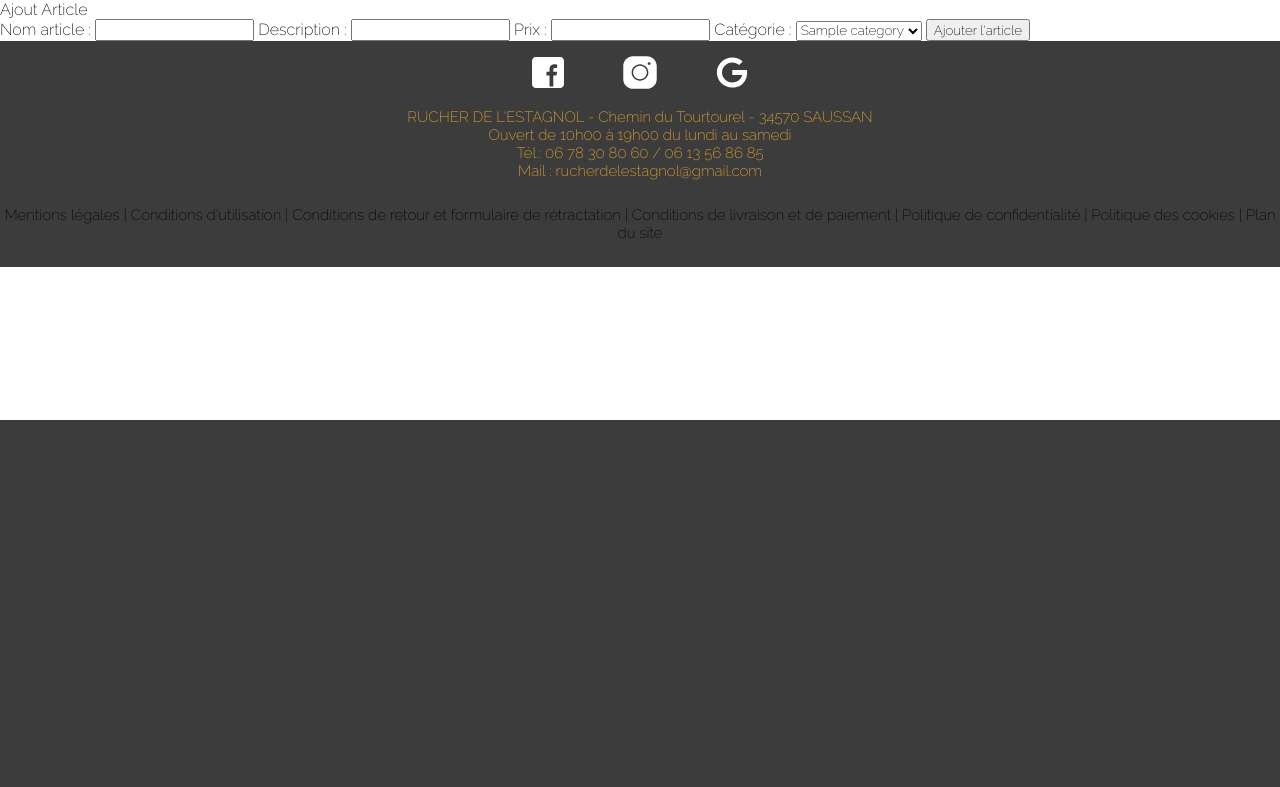
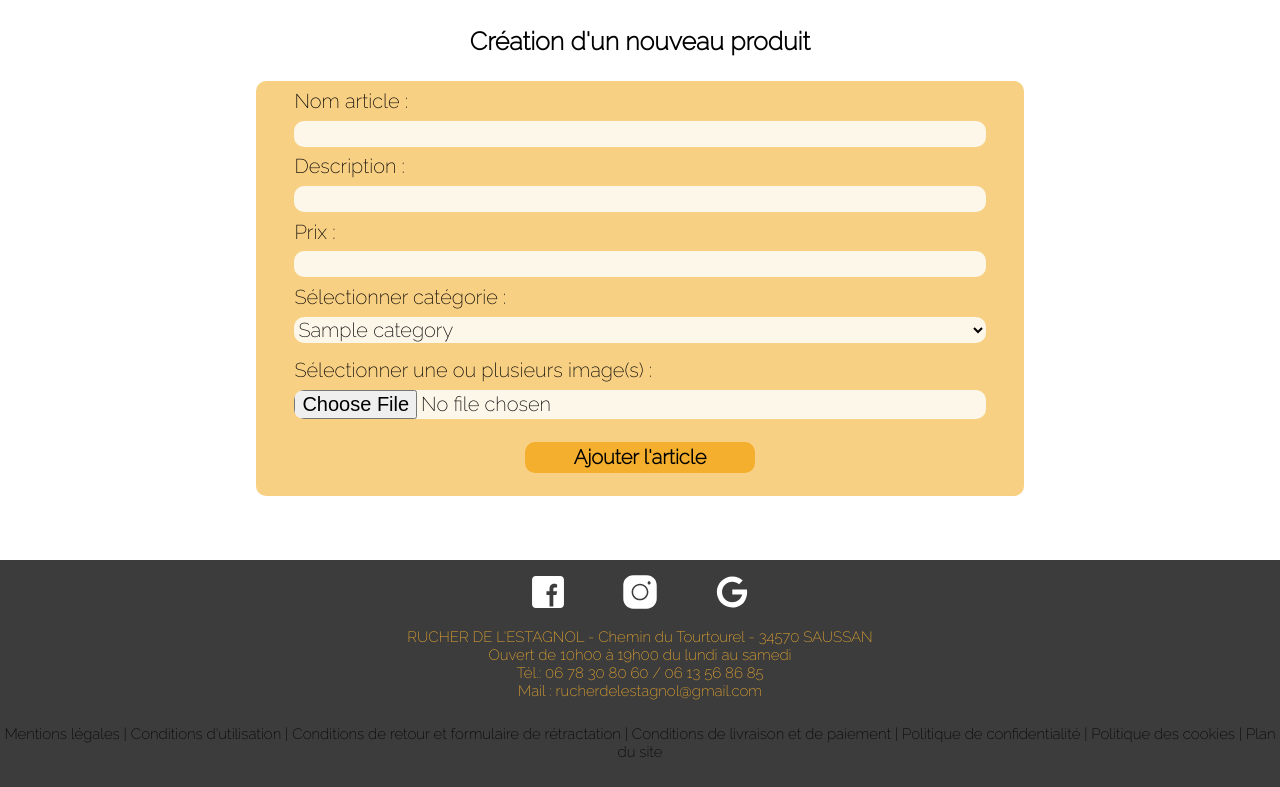
Before and after one commit to Eva3434/projetRucherDeLEstagnol, a PHP site: page /PHP/phpGestionAjoutProduits.php in a window 1280 px wide. Shown: the part 380-1167 px from the top of the page. Before the commit the page ends 800 px from the top, so only its background shows below. Run offline with PHP 8.4, Linux system fonts and the light colour scheme; tables that the repository leaves empty hold one stand-in row (values such as "Sample post"); some web fonts are replaced.

Commit message:
projet rucher ajout produits

```diff
--- a/PHP/deconnexion.php
+++ b/PHP/deconnexion.php
@@ -1,5 +1,5 @@
 <?php
-
+    include('connect.php');
     // Comme dans la page d'index, sauf qu'ici c'est forcé
     session_destroy();
     // Puis on redirige l'utilisateur vers la page de notre choix (ici connexion.php)
--- a/PHP/phpGestionAjoutProduits.php
+++ b/PHP/phpGestionAjoutProduits.php
@@ -1,8 +1,7 @@
 <?php
 // On inclut notre connecteur à la base de données
 include('../PHP/connect.php');
-include('../pages/pageAjoutProduits.php');
-
+$message = "";
     // On entre dans la boucle seulement lors de l’envoi du formulaire
     if(!empty($_POST["formAjoutProduits"])) {
         // On recherche si le nom de l'aticle existe déjà en BDD
@@ -10,19 +9,34 @@ include('../pages/pageAjoutProduits.php');
         $select->bindParam(":nom_produit", $_POST["ajoutArticleNom"]);
         $select->execute();
         if(empty($select->fetch(PDO::FETCH_COLUMN))) {
+            if (isset($_FILES['ajoutArticleImage'])) {
+                $extensions_ok = array('png', 'jpg');
+                $tmpName = $_FILES['ajoutArticleImage']['tmp_name'];
+                $name = $_FILES['ajoutArticleImage']['name'];
+                $size = $_FILES['ajoutArticleImage']['size'];
+                $error = $_FILES['ajoutArticleImage']['error'];
+
+                if (!in_array(substr(strrchr($_FILES['ajoutArticleImage']['name'], '.'), 1), $extensions_ok)) {
+                    $message = '<p class="messageAjout">Extension non autorisée</p>';
+                } else {
                     // Si ce n'est pas le cas, on vient l'insérer
-            $insert = $bdd->prepare("INSERT INTO produits(nom_produit, description_produit, prix_produit, id_categorie)
-                                    VALUES(:nom_produit, :description_produit, :prix_produit, :id_categorie);");
+                    $insert = $bdd->prepare("INSERT INTO produits(nom_produit, description_produit, prix_produit, stock_produit, image_produit, id_categorie)
+                                            VALUES(:nom_produit, :description_produit, :prix_produit, 10, :image_produit, :id_categorie);");
                     $insert->bindParam(":nom_produit", $_POST['ajoutArticleNom']);
                     $insert->bindParam(":description_produit", $_POST['ajoutArticleDescription']);
                     $insert->bindParam(":prix_produit", $_POST['ajoutArticlePrix']);
+                    $insert->bindParam(":image_produit", $_FILES['ajoutArticleImage']['name']);
                     $insert->bindParam(":id_categorie", $_POST['ajoutArticleCategorie']);
                     if($insert->execute()) {
+                        $fichier = move_uploaded_file($_FILES['ajoutArticleImage']['tmp_name'], "../images/imagesProduits/" . $_FILES['ajoutArticleImage']['name']);
                         // Si aucune erreur ne se produit, on propose de se connecter
-                die('<p style=”color: green;”>Ajout produit réussi.</p>');
-            }
-            die('<p style=”color: red;”>Ajout produit annulé.</p>');
+                        $message = '<p class="messageAjout">Ajout produit réussi.</p>';
+                    } else {
+                        $message = '<p class="messageAjout">Ajout produit annulé.</p>';
                     }
                 }
-
+            }
+        }
+    }
+    include('../pages/pageAjoutProduits.php');
 ?>
--- a/pages/pageAjoutProduits.php
+++ b/pages/pageAjoutProduits.php
@@ -32,28 +32,29 @@
 
   <!------------------------CORPS---------------------->
   <section>
-    <div>Ajout Article</div>
+    <div class='ajoutArticle'>Création d'un nouveau produit</div>
+    <div class=''><?= $message ?></div>
+
     <form enctype="multipart/form-data" action="../PHP/phpGestionAjoutProduits.php" class="formAjoutProduits" method="POST">
       <input type="hidden" name="formAjoutProduits" value="1" />
       <label>Nom article :</label>
-        <input type="texte" name="ajoutArticleNom"/>
+      <input type="texte" name="ajoutArticleNom" />
       <label>Description :</label>
-        <input type="texte" name="ajoutArticleDescription"/>
+      <input type="texte" name="ajoutArticleDescription" />
       <label>Prix :</label>
-        <input type="float" name="ajoutArticlePrix"/>
-        <label>Catégorie : </label>
+      <input type="float" name="ajoutArticlePrix" />
+      <label>Sélectionner catégorie : </label>
       <select name="ajoutArticleCategorie">
         <?php
         $categories = $bdd->query('SELECT * FROM categories')->fetchAll();
-            foreach($categories as $categorie)
-            {
-              echo '<option value="'. $categorie['id_categorie'].'">'.$categorie['nom_categorie'].' </option>';
+        foreach ($categories as $categorie) {
+          echo '<option value="' . $categorie['id_categorie'] . '">' . $categorie['nom_categorie'] . ' </option>';
         }
         ?>
       </select>
-
-        <!-- <input type="file" name="ajoutArticleImage"> -->
-        <input type="submit" value="Ajouter l'article">
+      <label>Sélectionner une ou plusieurs image(s) : </label>
+      <input type="file" name="ajoutArticleImage">
+      <input type="submit" value="Ajouter l'article" class="boutonAjoutProduit">
     </form>
   </section>
 
--- a/style.css
+++ b/style.css
@@ -506,7 +506,58 @@ textarea{
     height: 2%;
     object-fit: fill;
 }
-/*************************RESPONSIVE******************/
+/***********************************************PAGE AJOUT PRODUIT*************************************************/
+.ajoutArticle{
+    text-align: center;
+    font-weight: bold;
+    font-size: 25px;
+    margin: 2%;
+}
+.formAjoutProduits{
+    display: flex;
+    flex-direction: column;
+    margin: 0% 20% 5% 20%;
+    border-radius: 10px;
+    background-color: var(--jauneClair);
+}
+.messageAjout{
+    color: black;
+    background-color: var(--jaune);
+    margin: 1% 30%;
+    padding: 1%;
+    border-radius: 10px;
+    font-size: 25px;
+    font-weight: bold;
+    text-align: center;
+}
+.formAjoutProduits > input{
+    margin: 0% 5%;
+    border: none;
+    border-radius: 10px;
+    font-size: 20px;
+    background-color: var(--jaunepale);
+}
+.formAjoutProduits >  label{
+    margin: 1% 5%;
+    font-size: 20px;
+}
+.formAjoutProduits > select{
+    margin: 0% 5% 1% 5%;
+    border: none;
+    border-radius: 10px;
+    font-size: 20px;
+    background-color: var(--jaunepale);
+}
+.formAjoutProduits .boutonAjoutProduit{
+    margin: 3% 0%;
+    padding: 0.5%;
+    width: 30%;
+    height: 20%;
+    background-color: var(--jaune);
+    font-weight: bold;
+    align-self: center;
+}
+/****************************************************************RESPONSIVE**********************************************************/
 /***********************MODAL INSCRIPTION******************/
 @media (max-width: 992px) {
     .modal-templateInsc {
```
Also changed, not shown: pages/pageBoutique.php (+13 -6 lines), images/imagesProduits/boutique.jpg (added), images/imagesProduits/header1.jpg (added). Lines whose indentation alone changed are shown as unchanged.
